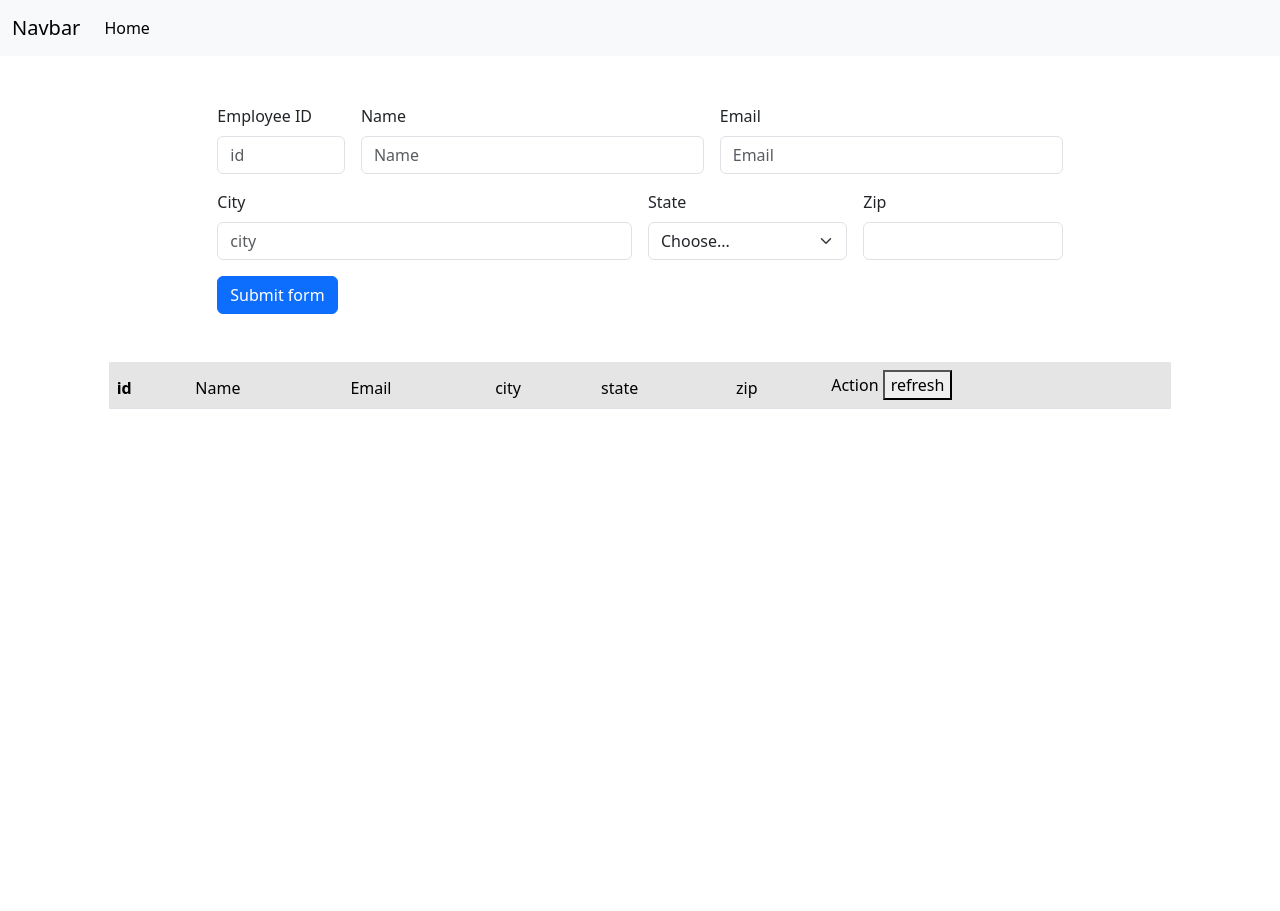
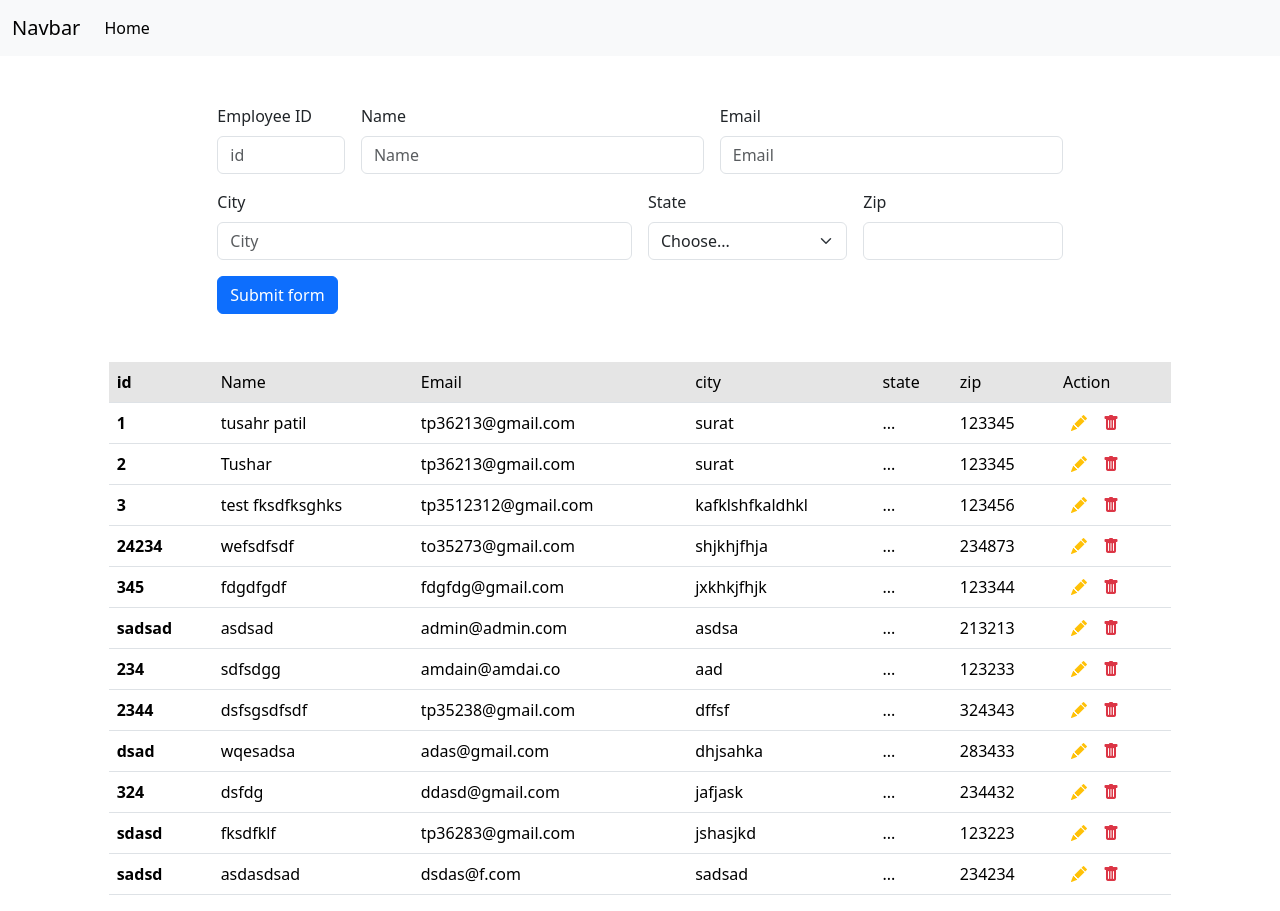
Before and after one commit to tusharpatil1907/angular-crud-app, an Angular app: page / in a window 1280 px wide. Before the commit the page ends 800 px from the top, so only its background shows below. Built offline with nearby package versions, Linux system fonts and the light colour scheme; data requests are answered from the project's data file.

Commit message:
update done

```diff
--- a/db.json
+++ b/db.json
@@ -1,36 +1,100 @@
 {
   "Employees": [
     {
-      "id": "2873",
-      "name": "tushara",
-      "email": "roepwruop",
-      "city": "opewrowep",
+      "name": "tusahr patil",
+      "email": "tp36213@gmail.com",
+      "city": "surat",
       "state": "...",
-      "zip": "dsjkfhj"
+      "zip": "123345",
+      "id": "1"
     },
     {
-      "id": "saddsa",
-      "name": "sadasd",
-      "email": "asdasd",
-      "city": "dsadsa",
+      "id": "2",
+      "name": "Tushar",
+      "email": "tp36213@gmail.com",
+      "city": "surat",
       "state": "...",
-      "zip": "sadsadas"
+      "zip": "123345"
     },
     {
-      "id": 324,
-      "name": "32432",
-      "email": "32432",
-      "city": "32432",
+      "id": "3",
+      "name": "test fksdfksghks",
+      "email": "tp3512312@gmail.com",
+      "city": "kafklshfkaldhkl",
       "state": "...",
-      "zip": "324324"
+      "zip": "123456"
     },
     {
-      "id": "",
-      "name": "",
-      "email": "",
-      "city": "",
-      "state": "",
-      "zip": ""
+      "id": "24234",
+      "name": "wefsdfsdf",
+      "email": "to35273@gmail.com",
+      "city": "shjkhjfhja",
+      "state": "...",
+      "zip": "234873"
+    },
+    {
+      "id": "345",
+      "name": "fdgdfgdf",
+      "email": "fdgfdg@gmail.com",
+      "city": "jxkhkjfhjk",
+      "state": "...",
+      "zip": "123344"
+    },
+    {
+      "id": "sadsad",
+      "name": "asdsad",
+      "email": "admin@admin.com",
+      "city": "asdsa",
+      "state": "...",
+      "zip": "213213"
+    },
+    {
+      "id": "234",
+      "name": "sdfsdgg",
+      "email": "amdain@amdai.co",
+      "city": "aad",
+      "state": "...",
+      "zip": "123233"
+    },
+    {
+      "id": "2344",
+      "name": "dsfsgsdfsdf",
+      "email": "tp35238@gmail.com",
+      "city": "dffsf",
+      "state": "...",
+      "zip": "324343"
+    },
+    {
+      "id": "dsad",
+      "name": "wqesadsa",
+      "email": "adas@gmail.com",
+      "city": "dhjsahka",
+      "state": "...",
+      "zip": "283433"
+    },
+    {
+      "id": "324",
+      "name": "dsfdg",
+      "email": "ddasd@gmail.com",
+      "city": "jafjask",
+      "state": "...",
+      "zip": "234432"
+    },
+    {
+      "id": "sdasd",
+      "name": "fksdfklf",
+      "email": "tp36283@gmail.com",
+      "city": "jshasjkd",
+      "state": "...",
+      "zip": "123223"
+    },
+    {
+      "id": "sadsd",
+      "name": "asdasdsad",
+      "email": "dsdas@f.com",
+      "city": "sadsad",
+      "state": "...",
+      "zip": "234234"
     }
   ]
 }
--- a/src/app/app.component.html
+++ b/src/app/app.component.html
@@ -13,6 +13,6 @@
   </div>
 </nav>
 
-<app-employeeform></app-employeeform>
+<app-employeeform ></app-employeeform>
 <app-employeelist></app-employeelist>
 <router-outlet />
--- a/src/app/app.component.ts
+++ b/src/app/app.component.ts
@@ -19,4 +19,7 @@ export class AppComponent {
   onEmployeeSelect(employee: any) {
     this.selectedEmployee = employee;
   }
+
+
+
 }
--- a/src/app/components/employeeform/employeeform.component.html
+++ b/src/app/components/employeeform/employeeform.component.html
@@ -1,55 +1,75 @@
-<div class="row justify-content-center mt-5 ">
+
+<div class="row justify-content-center mt-5">
     <div class="col-sm-8">
+      <form class="row g-3 needs-validation" [formGroup]="employeeForm"  novalidate>
 
-        <form class="row g-3 needs-validation" [formGroup]="employeeForm">
         <div class="col-md-2">
           <label for="validationCustom01" class="form-label">Employee ID</label>
-                <input type="number" class="form-control" id="validationCustom01" placeholder="id" formControlName="id" required>
-                <div class="valid-feedback">
-                    Looks good!
-                </div>
-            </div>
-            <div class="col-md-5">
-                <label for="validationCustom01" class="form-label">Name</label>
-                <input type="text" class="form-control" id="validationCustom01" placeholder="Name" formControlName="name" required>
-                <div class="valid-feedback">
-                    Looks good!
-                </div>
-            </div>
-            <div class="col-md-5">
-                <label for="validationCustom02" class="form-label">Email</label>
-                <input type="email" class="form-control"  id="validationCustom02" placeholder="Email" formControlName="email" required>
-                <div class="valid-feedback">
-                    Looks good!
+          <input type="text" class="form-control" id="validationCustom01" placeholder="id" formControlName="id"   required>
+          <div *ngIf="employeeForm.get('id')?.invalid && (employeeForm.get('id')?.touched || employeeForm.get('id')?.dirty)" class="invalid-feedback">
+            Employee ID is required.
           </div>
         </div>
 
+        <div class="col-md-5">
+          <label for="validationCustom02" class="form-label">Name</label>
+          <input type="text" class="form-control" id="validationCustom02" placeholder="Name" formControlName="name" required>
+
+              @if(employeeForm.get('name')?.invalid && (employeeForm.get('name')?.touched || employeeForm.get('name')?.dirty)){
+                    <div  class="text-danger">
+                    'Name is required and should be at least 2 characters long.'
+                    </div>
+                }
+
+            </div>
+
+        <div class="col-md-5">
+          <label for="validationCustom03" class="form-label">Email</label>
+          <input type="email" class="form-control" id="validationCustom03" placeholder="Email" formControlName="email" required>
+          @if(employeeForm.get('email')?.invalid && (employeeForm.get('email')?.touched || employeeForm.get('email')?.dirty)){
+              <div  class="text-danger">
+                  Please provide a valid email address.
+                </div>
+            }
+        </div>
+
         <div class="col-md-6">
-                <label for="validationCustom03" class="form-label">City</label>
-                <input type="text" class="form-control" id="validationCustom03" placeholder="city" formControlName="city" required>
-                <div class="invalid-feedback">
+          <label for="validationCustom04" class="form-label">City</label>
+          <input type="text" class="form-control" id="validationCustom04" placeholder="City" formControlName="city" required>
+          @if(employeeForm.get('city')?.invalid && (employeeForm.get('city')?.touched || employeeForm.get('city')?.dirty)){
+
+              <div class="text-danger">
                   Please provide a valid city.
                 </div>
+            }
         </div>
+
         <div class="col-md-3">
-                <label for="validationCustom04" class="form-label" >State</label>
-                <select class="form-select" id="validationCustom04" formControlName="state" required>
+          <label for="validationCustom05" class="form-label">State</label>
+          <select class="form-select" id="validationCustom05" formControlName="state" required>
             <option selected disabled value="">Choose...</option>
             <option>...</option>
           </select>
-                <div class="invalid-feedback">
+          @if(employeeForm.get('state')?.invalid && (employeeForm.get('state')?.touched || employeeForm.get('state')?.dirty)){
+              <div *ngIf="" class="text-danger">
                   Please select a valid state.
                 </div>
+            }
         </div>
+
         <div class="col-md-3">
-                <label for="validationCustom05" class="form-label"  >Zip</label>
-                <input type="text" class="form-control" id="validationCustom05" formControlName="zip" required>
-                <div class="invalid-feedback">
-                    Please provide a valid zip.
+          <label for="validationCustom06" class="form-label">Zip</label>
+          <input type="text" class="form-control" id="validationCustom06" formControlName="zip" required>
+          @if (employeeForm.get('zip')?.invalid && (employeeForm.get('zip')?.touched || employeeForm.get('zip')?.dirty)) {
+
+              <div  class="text-danger">
+                  Please provide a valid zip code (6 digits).
                 </div>
+            }
         </div>
+
         <div class="col-12">
-                <button class="btn btn-primary" (click)="submit()" type="submit">Submit form</button>
+          <button class="btn btn-primary" (click)="submit()" type="submit" >Submit form</button>
         </div>
       </form>
     </div>
--- a/src/app/components/employeeform/employeeform.component.ts
+++ b/src/app/components/employeeform/employeeform.component.ts
@@ -1,57 +1,145 @@
 
 import { Component, Input, OnInit } from '@angular/core';
-import {FormBuilder, FormGroup, ReactiveFormsModule} from '@angular/forms'
+import { FormBuilder, FormGroup, ReactiveFormsModule, Validators } from '@angular/forms'
 import { EmployeeService } from '../services/employee.service';
 import { CommonModule } from '@angular/common';
+import { HttpClient } from '@angular/common/http';
 @Component({
   selector: 'app-employeeform',
   standalone: true,
-  imports: [ReactiveFormsModule,CommonModule],
+  imports: [ReactiveFormsModule, CommonModule],
   templateUrl: './employeeform.component.html',
   styleUrl: './employeeform.component.css'
 })
 export class EmployeeformComponent implements OnInit {
   employeeForm!: FormGroup
-
-  constructor(private fb: FormBuilder, private emp: EmployeeService ){
+  userid!: string
+  usertoedit!: void
+  user!: User;
+  constructor(private http: HttpClient, private fb: FormBuilder, private emp: EmployeeService) {
     this.employeeForm = this.fb.group({
-      id: [''],
-      name: [''],
-      email: [''],
-      city: [''],
-      state: [''],
-      zip: [''],
-    })
-  }
-  submit(){
-    const employee = this.employeeForm
-    console.log (this.employeeForm.value)
-    this.emp.setData(employee)
-    this.employeeForm.reset();
-  }
-
-
-  ngOnInit(): void {
-    this.emp.getuser
+      id: ['', Validators.required],
+      name: ['', [Validators.required, Validators.minLength(3)]],
+      email: ['', [Validators.required, Validators.email]],
+      city: ['', Validators.required],
+      state: ['', Validators.required],
+      zip: ['', [Validators.required, Validators.pattern('^[1-9][0-9]{5}$')]], // Indian PIN code validation
+    });
 
   }
 
 
 
-  ngAfterContentInit(){
+  submit() {
+    this.markAllAsTouched(this.employeeForm);
+    if (this.employeeForm.valid) {
+      const employee = this.employeeForm
+      console.log(this.employeeForm.value)
+      if (!this.user) {
+        this.emp.setData(employee) //add new data
+
+      }
+      else {
+
+        this.updateUser(this.user.id);
+
+    }
+
+      // this.emp.getData().subscribe(resp => {
+      //   console.log('done:', resp)
+      // })
+
+      this.employeeForm.reset();
+
+    }
+  }
 
 
-    }
+
+disableForm(){
+  this.employeeForm.get('id')?.disable(); // Disable the 'id' field
+}
+
+
+  getuser(id: string) {
+    this.emp.getUser(id).subscribe(
+      res => {
+        this.user = res;
+        //patchvalue automatically push thevalue of object into form
+        this.employeeForm.patchValue(this.user); // This will set all fields correctly
+        this.disableForm()
+      },
+      error => {
+        console.error('Error fetching employee data', error);
+      }
+
+    );
+  }
+
+
+
+  ngOnInit(): void {
+
+
+    this.emp.registerCallback(() => {
+      const data = this.emp.getId();
+      this.userid = data;
+      this.getuser(this.userid);
+
+    });
+
+  }
+
+  updateUser(id: string) {
+    const api: string = `http://localhost:3000/Employees/${id}`;
+    const updatedUser = {
+      name: this.employeeForm.value.name,
+      email: this.employeeForm.value.email,
+      city: this.employeeForm.value.city,
+      state: this.employeeForm.value.state,
+      zip: this.employeeForm.value.zip,
+    };
+
+    this.http.put<User>(api, updatedUser).subscribe(
+      res => {
+        console.log("updated", res);
+
+      },
+      error => {
+        console.error('Error updating employee data', error);
+      }
+
+    );
+    this.emp.getData().subscribe(resp => {
+          console.log('Updated list after updating:', resp);
+          this.employeeForm.reset(); // Reset the form after successful submission
+      }, error => {
+          console.error('Error fetching updated list:', error);
+      });
+
+  }
+
+
+  private markAllAsTouched(formGroup: FormGroup) {
+    Object.keys(formGroup.controls).forEach(controlName => {
+      const control: any = formGroup.get(controlName);
+      if (control instanceof FormGroup) {
+        this.markAllAsTouched(control);
+      }
+      control.markAsTouched();
+    });
+  }
+
 }
 
 
 
 
 export interface User {
-  id:string,
+  id: string,
   name: string,
-  Email: string,
-  city: string,
+  email: string,
+  city?: string,
   state: string,
   zip: string,
 }
--- a/src/app/components/employeelist/employeelist.component.html
+++ b/src/app/components/employeelist/employeelist.component.html
@@ -11,7 +11,7 @@
                     <td>city</td>
                     <td>state</td>
                     <td>zip</td>
-                    <td>Action <button (click)="getDetail()" >refresh</button></td>
+                    <td>Action</td>
                 </tr>
             </thead>
             <tbody>
--- a/src/app/components/employeelist/employeelist.component.ts
+++ b/src/app/components/employeelist/employeelist.component.ts
@@ -1,9 +1,9 @@
 import { Component, EventEmitter, inject, OnInit, Output } from '@angular/core';
 import { EmployeeService } from '../services/employee.service';
-import { User } from '../employeeform/employeeform.component';
 import { HttpClient, HttpClientModule } from '@angular/common/http';
 
 import { JsonPipe } from '@angular/common';
+import { FormGroup } from '@angular/forms';
 
 @Component({
   selector: 'app-employeelist',
@@ -15,48 +15,36 @@ import { JsonPipe } from '@angular/common';
 export class EmployeelistComponent implements OnInit {
 
   employeeDetail: any
-  @Output() employeeSelected = new EventEmitter<any>();
-  constructor(private emp: EmployeeService, private http: HttpClient) { }
 
-ngOnInit(): void {
+  constructor(private EmployeeService: EmployeeService, private http: HttpClient) { }
 
-    this.getDetail()
+  ngOnInit(): void {
+    this.EmployeeService.getData().subscribe((resp: any) => {
+      console.log(resp);
+      this.employeeDetail = resp;
+    });
 
-}
+  }
 
-senduserId(id:number){
-  this.emp.getuser(id)
-
-}
-
-getDetail(){
-  this.emp.getDetail()
-  this.employeeDetail = this.emp.empdata;
-}
-  // getDetail() {
-
-  //     this.http.get(this.emp.api).subscribe(
-  //       res => {
-  //         this.employeeDetail = res;
-
-  //       },
-  //       error => {
-  //         console.error('Error fetching employee data', error);
-  //       }
-  //     );
-
-
-  // }
-
-  deleteEmployee(id: number): void {
-    this.emp.deleteEmployee(id);
-    this.employeeDetail = this.employeeDetail.filter((employee: any) => employee.id !== id); // Update the UI
+  senduserId(id: string) {
+    this.EmployeeService.setId(id)
   }
 
 
 
+  deleteEmployee(id: string): void {
+    this.EmployeeService.deleteEmployee(id).subscribe(res=>{
+      console.log('done')
+    },error=>{
+      console.log(error )
+    });
+    this.employeeDetail = this.employeeDetail.filter((employee: any) => employee.id !== id); // Update the UI
+  }
 
-  editEmployee(employee: any): void {
-    this.employeeSelected.emit(employee); // Emit selected employee to parent
+  getonevent(){
+    this.EmployeeService.getData().subscribe(res=>{
+      this.employeeDetail = res;
+    })
   }
+
 }
--- a/src/app/components/services/employee.service.ts
+++ b/src/app/components/services/employee.service.ts
@@ -8,98 +8,56 @@ import { HttpClient } from '@angular/common/http';
   providedIn: 'root'
 })
 export class EmployeeService {
-  api: string = "http://localhost:3000/Employees"
+  api: string = "http://localhost:3000/Employees/"
   empdata:any;
   formval!: object
-  constructor(private http: HttpClient ) {
+  constructor(private http: HttpClient ) {}
 
+  getData(){
+    return this.http.get(this.api);
+  }
+  getUser(id:string){
+    console.log(this.api)
+    return this.http.get<User>(this.api+id)
   }
 
-  getDetail() {
-
-    this.http.get(this.api).subscribe(
-      res => {
-        this.empdata = res;
-        console.log("called")
-      },
-      error => {
-        console.error('Error fetching employee data', error);
-      }
-    );
-
-}
-
-  user!:object
-
-  getuser(id:number) {
-
-    this.http.get(`${this.api}/${id}`).subscribe(
-      res => {
-        // debugger
-        this.user = res;
-        console.log("called")
-      },
-      error => {
-        console.error('Error fetching employee data', error);
-      }
-    );
-
-}
-
-  setData(form: FormGroup) {
-    const employeeForm = form.value;
-    this.http.post(this.api, employeeForm).subscribe(res => {
-      console.log(res)
 
 
-    })
+  id!: string;
+  private callback: () => void = () => {};
+  getId(){
+    return this.id;
   }
 
-  deleteEmployee(id: number): void {
-    this.http.delete(`${this.api}/${id}`).subscribe(
-      () => {
-        console.log(`Employee with ID ${id} deleted`);
+  setId(id:string){
+    this.id = id;
+    console.log(this.id)
+    this.callback();
+  }
 
-      },
-      error => {
-        console.error('Error deleting employee', error);
-      }
-    );
+
+  registerCallback(callback: () => void) {
+    this.callback = callback;
 
   }
 
 
-  // update(id: number):void{
-  //    id = this.put.get("id")?.value;
-  //       //this method will check for record present in the api and if it is not present then it will add new one
-  //       if(id){
-  //         this.http.put(`http://localhost:3000/posts/${id}`,this..value).subscribe(res=>{
-  //           console.log('updated',res)
-  //           this.put.reset()
-  //         },err=>err.message)
-  //       }else{console.log('provide id')}
-  // }
 
 
-  //update try
-
-  // updateEmployee(id: string, form: any) {
-  //   this.http.put(`${this.api}/${id}`, form).subscribe(res => {
-  //     console.log('Employee updated:', res);
-  //   });
-  // }
-
-  // getEmployeeById(id: string, callback: (employee: User) => void) {
-  //   this.http.get<User>(`${this.api}/${id}`).subscribe(
-  //     res => callback(res),
-  //     error => console.error('Error fetching employee data', error)
-  //   );
-  // }
+  setData(form: FormGroup) {
+    const employeeForm = form.value;
+    if(employeeForm){
+      this.http.post(this.api, employeeForm).subscribe(res => {
+        console.log(res)
+      })
+    }
 
 
+  }
 
+  deleteEmployee(id: string) {
+    return this.http.delete(`${this.api}${id}`)
 
-
-
+  }
 
 }
```
Lines whose indentation alone changed are shown as unchanged.
